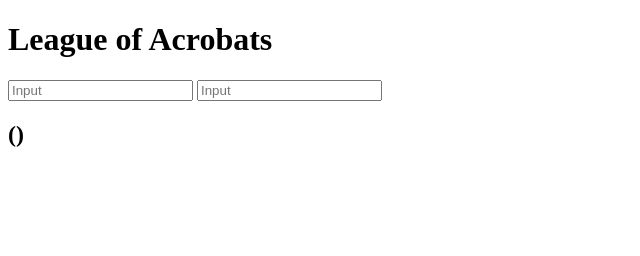
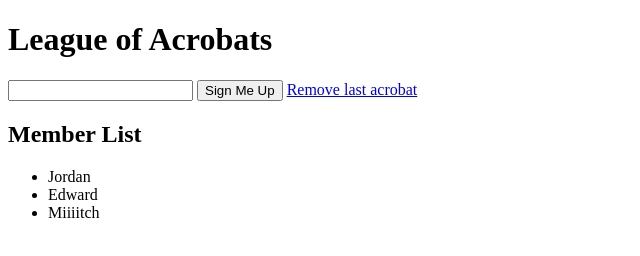
Before and after one commit to camerongrundy/acrobats, a plain HTML site: page index.html in a window 1280 px wide. Shown: the whole page, without its empty margins (0-640 px from the left). Drawn offline with nearby package versions, Linux system fonts and the light colour scheme.

Commit message:
adding delete

```diff
--- a/index.html
+++ b/index.html
@@ -3,23 +3,34 @@
   <head>
     <meta charset="utf-8">
     <title>League of Acrobats</title>
-    <script
-    src="https://cdnjs.cloudflare.com/ajax/libs/angular.js/1.5.6/angular.min.js"></script>
+    <script src="https://cdnjs.cloudflare.com/ajax/libs/angular.js/1.5.6/angular.min.js"></script>
     <script>
       angular.module('acrobatApp', [])
-      .controller('AcrobatController',function() {
-
-      })
+      .controller('AcrobatController', function($scope) {
+        $scope.acrobats = ['Jordan', 'Edward', 'Miiiitch'];
+        $scope.addAcrobat = function() {
+          $scope.acrobats.push($scope.acrobatName);
+          $scope.acrobatName = '';
+        }
+        $scope.removeLastAcrobat = function() {
+          $scope.acrobats.pop();
+        }
+      });
     </script>
   </head>
-  <body ng controller="AcrobatController">
-    <h1> League of Acrobats </h1>
-      <form>
-        <input type="text" ng-model="acrobatName" placeholder="Input">
-        <input type="text" ng-model="acrobatAge" placeholder="Input">
-      </form>
-      <div>
-        <h2>{{ acrobatName }} ({{ acrobatAge }})  </h2>
-      </div>
+  <body ng-controller="AcrobatController">
+    <h1>League of Acrobats</h1>
+    <form ng-submit="addAcrobat()">
+      <input type="text" ng-model="acrobatName">
+      <button type="submit">Sign Me Up</button>
+      <a href="#" ng-click="removeLastAcrobat()">Remove last acrobat</a>
+    </form>
+
+    <div>
+      <h2>Member List</h2>
+      <ul>
+        <li ng-repeat="acrobat in acrobats">{{ acrobat }}</li>
+      </ul>
+    </div>
   </body>
 </html>
```
